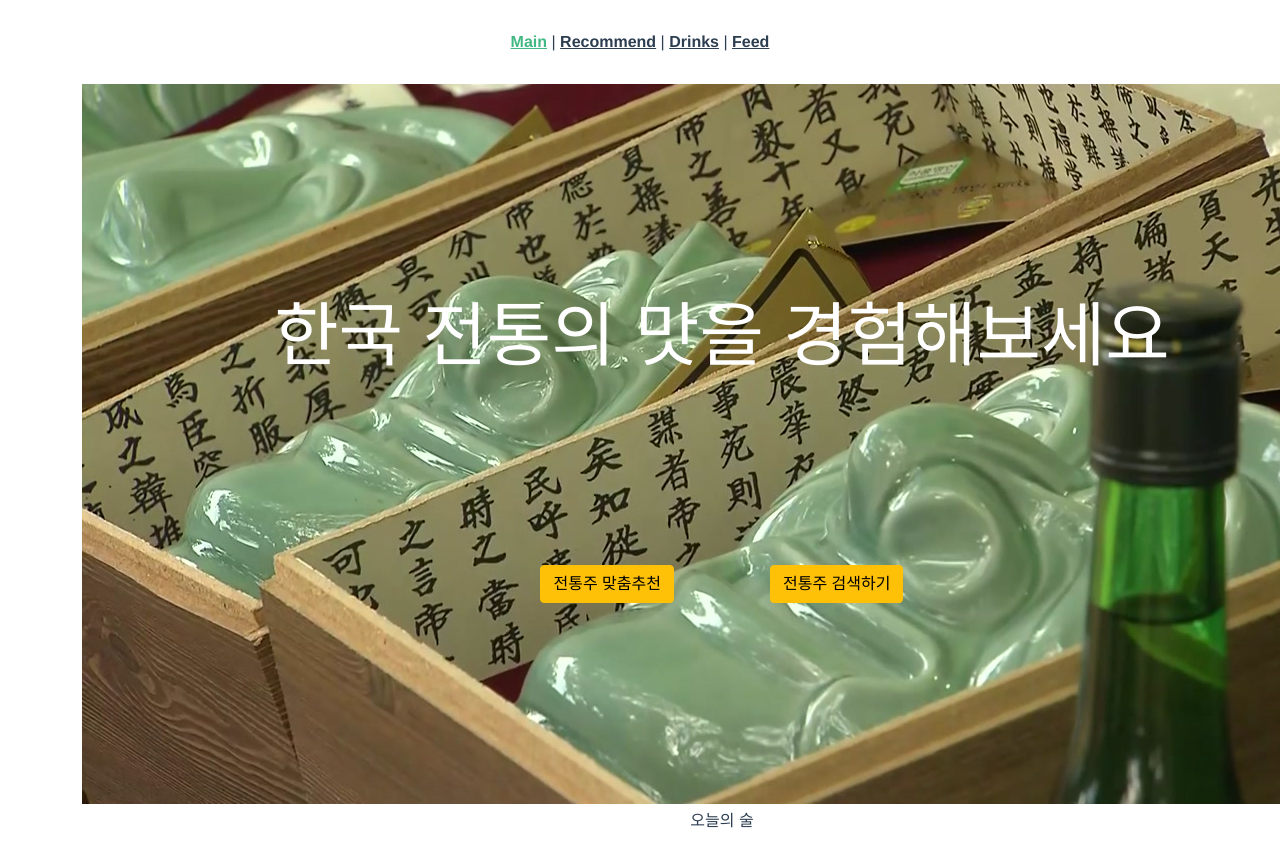
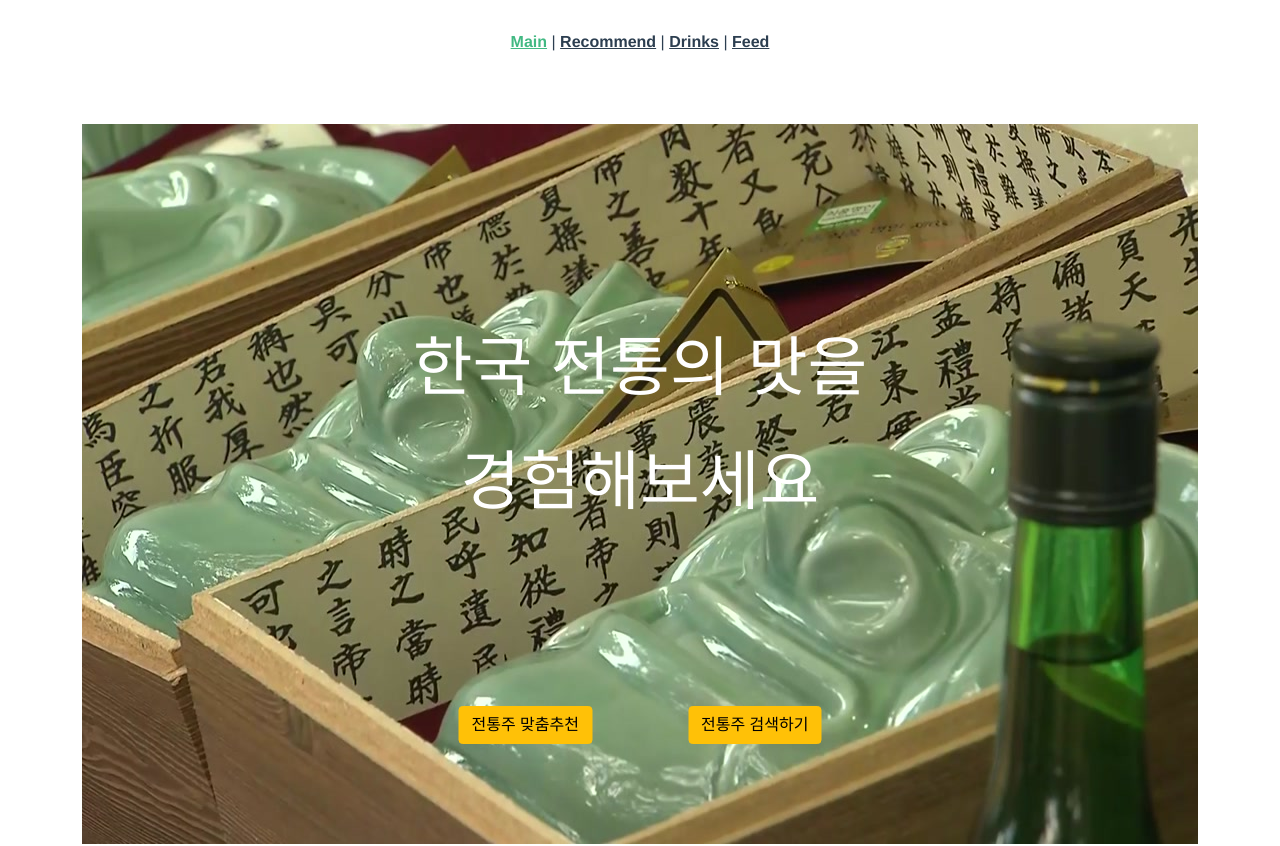
Before and after one commit to 3jieun3/SSAFY_PJT_JuJuClub, a Vue app in the folder FE/joojooclub/: page / in a window 1280 px wide. Shown: the top 846 px of the page. Built offline with nearby package versions, Linux system fonts and the light colour scheme.

Commit message:
feat: main image 구현 (#5)

```diff
--- a/FE/joojooclub/src/components/main/MainImage.vue
+++ b/FE/joojooclub/src/components/main/MainImage.vue
@@ -1,13 +1,14 @@
 <template>
   <div>
-    <div class="container justify-content-center">
-      <div class="text-on-img">
-        <div class="background-wrap">
-          <div class="content">
-            <p id="welcomeMent" class="animationTarget">한국 전통의 맛을 경험해보세요</p>
-            <button class="btn btn-warning mx-5">전통주 맞춤추천</button>
-            <button class="btn btn-warning mx-5">전통주 검색하기</button>
+    <div class="container">
+      <div class="background-wrap">
+        <div class="content">
+          <div id="welcomeMent" class="animationTarget">
+            <p>한국 전통의 맛을</p>
+            <p>경험해보세요</p>
           </div>
+          <button class="btn btn-warning mx-5">전통주 맞춤추천</button>
+          <button class="btn btn-warning mx-5">전통주 검색하기</button>
         </div>
       </div>
     </div>
@@ -39,21 +40,22 @@ export default {
 
   #welcomeMent {
     color: white;
-    font-size: 70px;
+    font-size: 65px;
+    width: auto;
   }
 
   .background-wrap {
-  background-image: url(@/assets/mainImage.jpg);
-  background-size: 1280px 720px;
-  width: 1280px;
-  height: 720px;
-  display: flex;
-  justify-content: center;
-  align-items: center;
+    background: url(@/assets/mainImage.jpg) no-repeat center;
+    position: relative;
+    height: 100vh;
   }
 
   .content {
-    margin-top: 10px;
     height: 30px;
+    position: absolute;
+    top: 50%;
+    left: 50%;
+    transform: translate(-50%, -50%);
+    justify-content: center;
   }
 </style>
```
